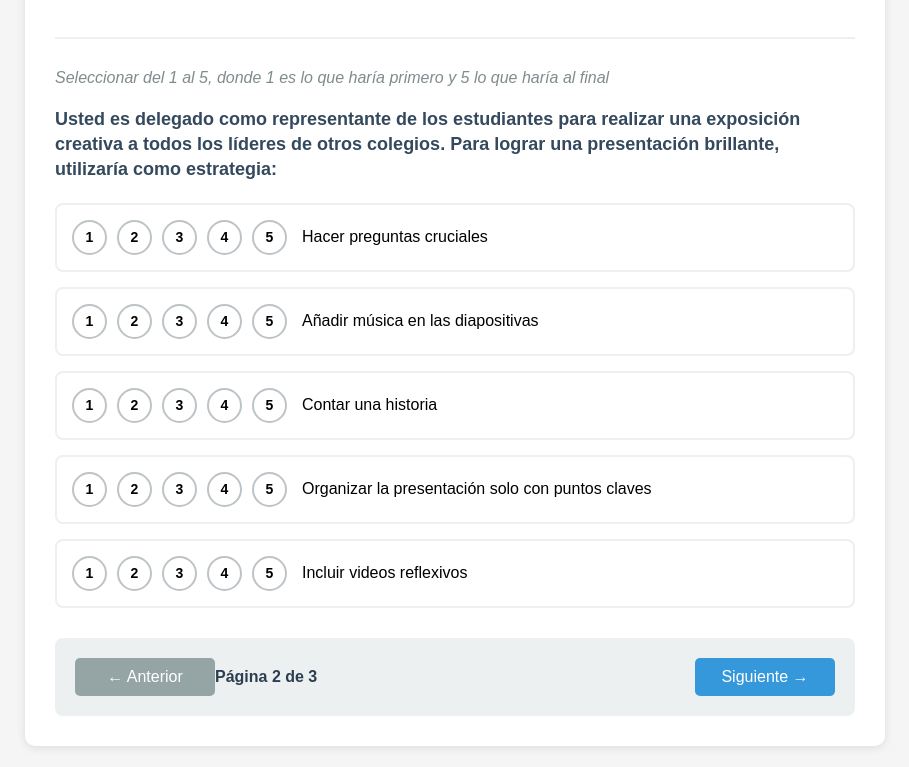
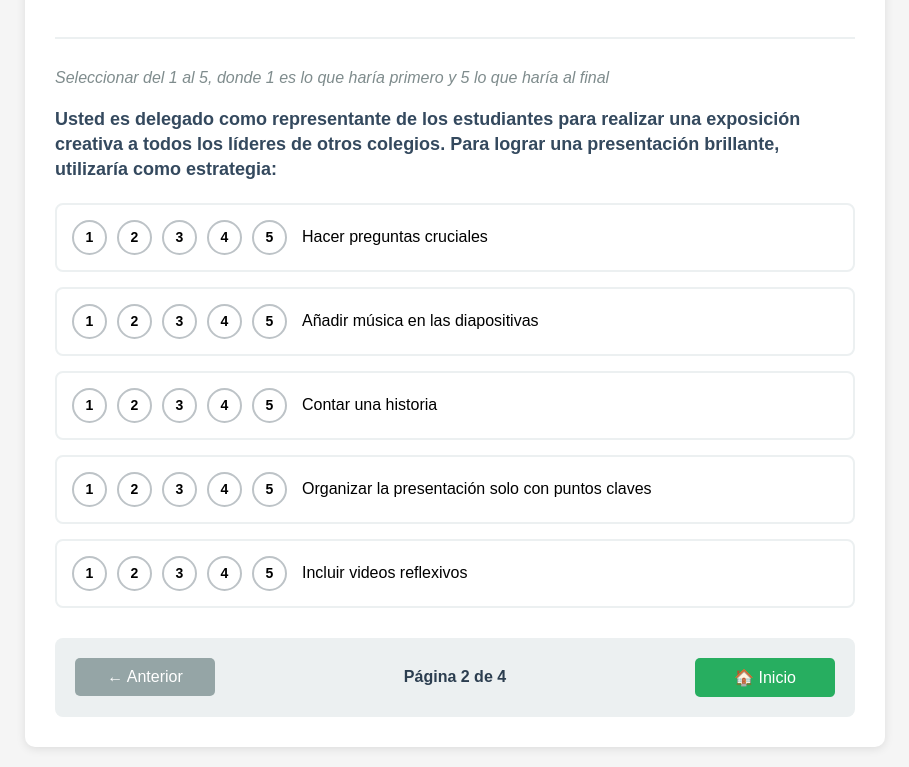
Before and after one commit to Boylemariotte/preparacionTestSena, a website: page pagina2.html in a window 1280 px wide. Shown: the part 622-1389 px from the top of the page, without its empty margins (185-1094 px from the left). Drawn offline with Linux system fonts and the light colour scheme.

Commit message:
correccionDeVista

```diff
--- a/pagina2.html
+++ b/pagina2.html
@@ -177,11 +177,13 @@
             font-size: 14px;
             text-align: center;
             flex: 1;
+            display: flex;
+            align-items: center;
+            justify-content: center;
         }
         @media (min-width: 768px) {
             .page-info {
                 font-size: 16px;
-                text-align: left;
             }
         }
         .nav-btn {
@@ -209,6 +211,10 @@
         }
         .nav-btn.next {
             background-color: #3498db;
+            color: white;
+        }
+        .nav-btn.home {
+            background-color: #27ae60;
             color: white;
         }
         .nav-btn:hover {
@@ -356,8 +362,8 @@
 
         <div class="navigation">
             <a href="pagina1.html" class="nav-btn prev">← Anterior</a>
-            <div class="page-info">Página 2 de 3</div>
-            <a href="pagina3.html" class="nav-btn next">Siguiente →</a>
+            <div class="page-info">Página 2 de 4</div>
+            <a href="index.html" class="nav-btn home">🏠 Inicio</a>
         </div>
     </div>
 
```
Also changed, not shown: pagina1.html (+9 -2 lines), pagina3.html (+12 -2 lines), pagina4_sistemas.html (+8 -2 lines).
